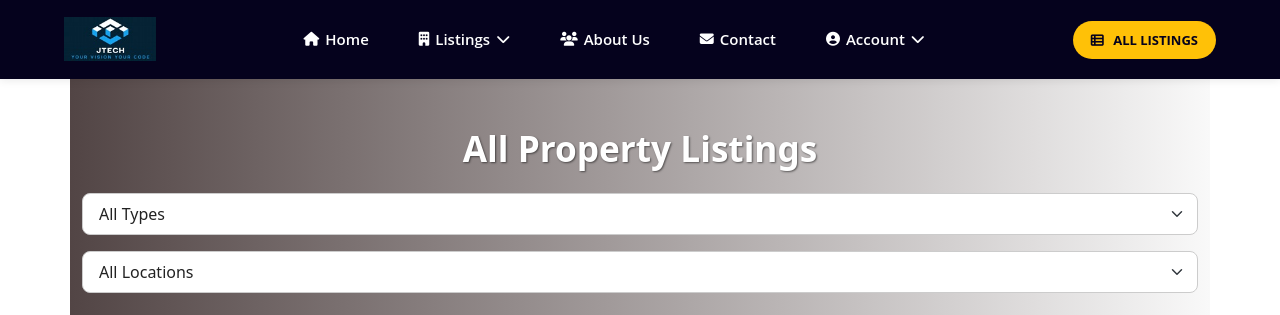
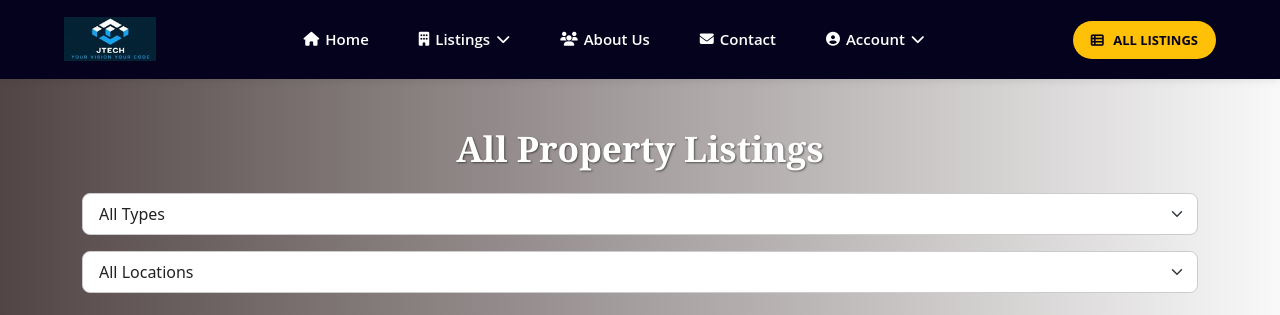
Before and after one commit to ChibuzorJoel/Real-Estate, an Angular app: page /all-listings in a window 1280 px wide. Shown: the top 315 px of the page. Built offline with nearby package versions, Linux system fonts and the light colour scheme; grey boxes are pictures that could not be loaded.

Commit message:
first commit

```diff
--- a/src/app/pages/all-listings/all-listings.component.html
+++ b/src/app/pages/all-listings/all-listings.component.html
@@ -1,8 +1,8 @@
-<div class="listings-container container py-5">
+<div class="listings-container container-fluid py-5">
   <h2 class="section-title text-center mb-4">All Property Listings</h2>
 
   <!-- Filters -->
-  <div class="filters mb-4 d-flex flex-wrap gap-3 justify-content-between">
+  <div class="filters container mb-4 d-flex flex-wrap gap-3 justify-content-between">
     <select [(ngModel)]="selectedType" class="form-select">
       <option value="">All Types</option>
       <option *ngFor="let t of uniqueTypes">{{ t }}</option>
--- a/src/app/pages/all-listings/all-listings.component.scss
+++ b/src/app/pages/all-listings/all-listings.component.scss
@@ -6,6 +6,7 @@
     font-size: 2.2rem;
     font-weight: bold;
     color: #ffffff;
+    font-family: Georgia, 'Times New Roman', Times, serif;
     text-align: center;
     margin-bottom: 2rem;
     text-shadow: 1px 1px 2px rgba(0, 0, 0, 0.5);
```
